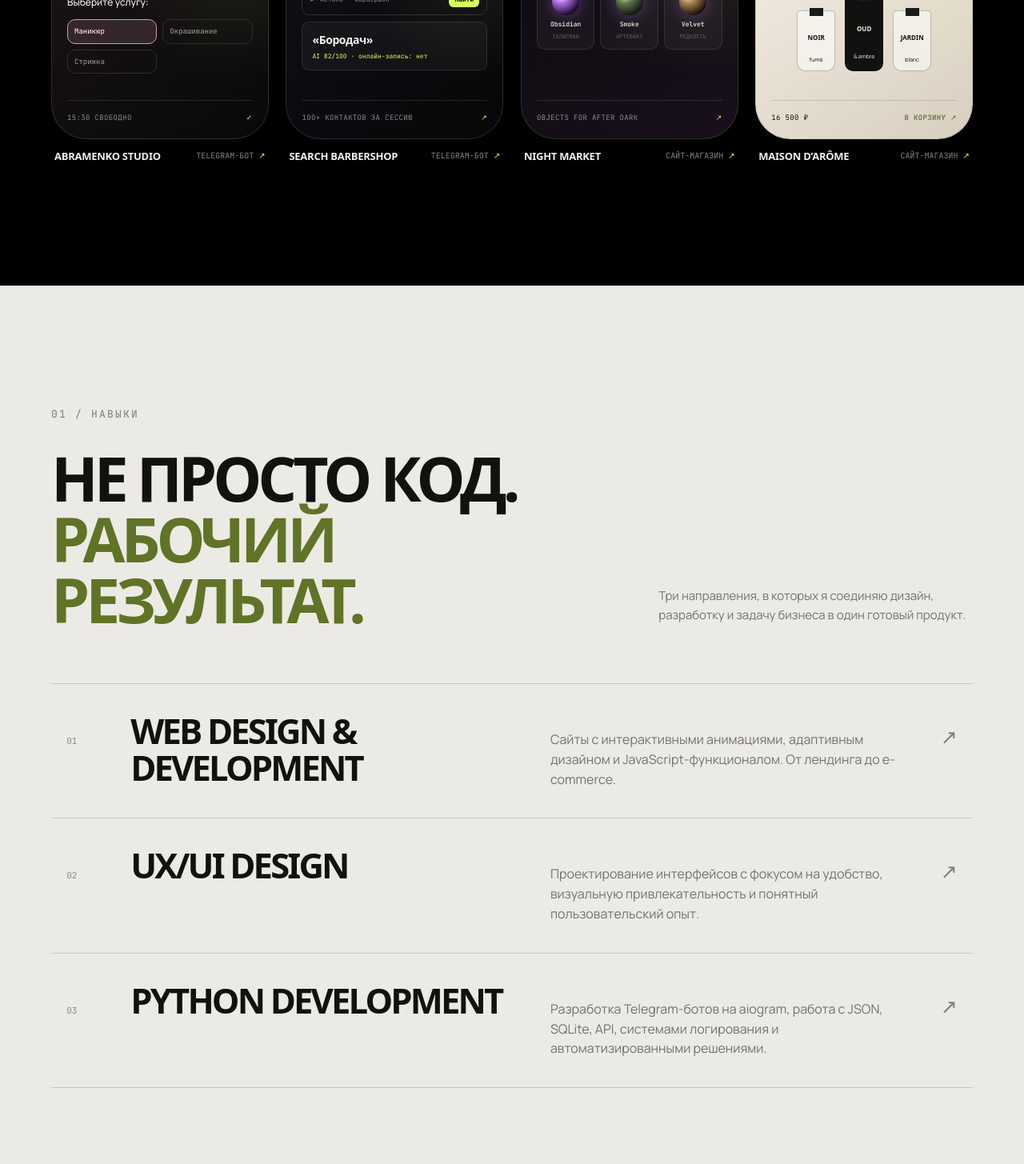
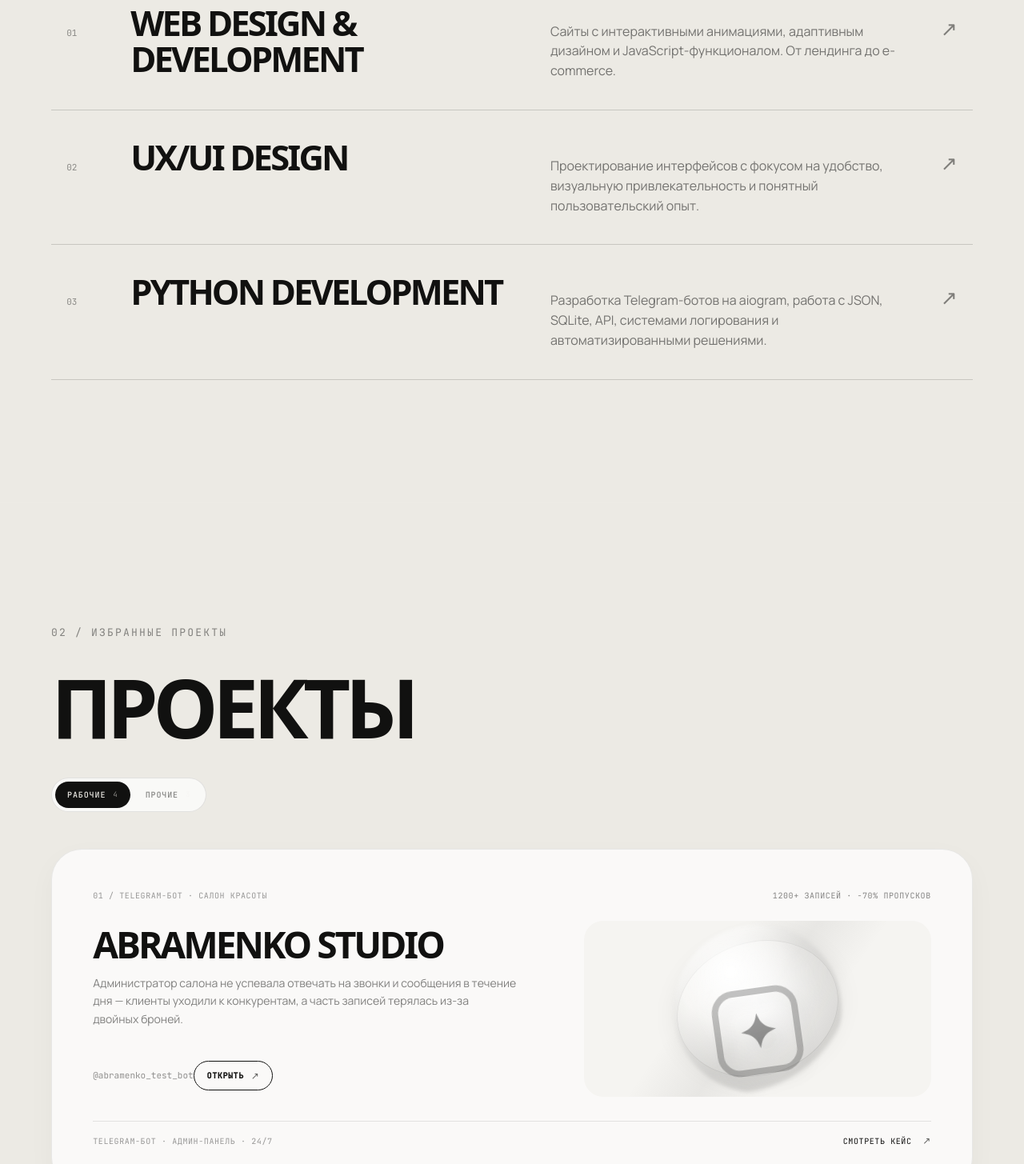
Before and after one commit to ignatvanuskin-sys/portfolio, a React (Vite) app: page / in a window 1280 px wide. Shown: the part 1540-2995 px from the top of the page at 80% size. Built offline with nearby package versions, Linux system fonts and the light colour scheme; a web font is replaced by a local one.

Commit message:
Redesign project cards with visual artwork

```diff
--- a/src/main.jsx
+++ b/src/main.jsx
@@ -235,30 +235,6 @@ function Marquee() {
   return <div className="marquee" aria-hidden="true"><div className="marquee-track">{[...items, ...items].map((item, index) => <span key={`${item}-${index}`}>{item}<i>✳</i></span>)}</div></div>
 }
 
-function DemoVisual({ variant }) {
-  if (variant === 'salon') return <div className="demo-visual demo-salon"><div className="demo-top"><b>● Abramenko Bot</b><small>online</small></div><p>Здравствуйте, Анастасия!<br /><strong>Выберите услугу:</strong></p><div className="demo-pills"><span className="active">Маникюр</span><span>Окрашивание</span><span>Стрижка</span></div><div className="demo-bottom">15:30 свободно <b>✓</b></div></div>
-  if (variant === 'search') return <div className="demo-visual demo-search"><div className="demo-top"><b>@searchbarbershop_bot</b><small>● live</small></div><div className="demo-searchbar">⌕ <span>Астана · Барбершоп</span><b>Найти</b></div><div className="demo-result"><b>«Бородач»</b><small>AI 82/100 · онлайн-запись: нет</small></div><div className="demo-bottom">100+ контактов за сессию <b>↗</b></div></div>
-  if (variant === 'market') return <div className="demo-visual demo-market"><div className="demo-top"><b>NIGHT MARKET</b><small>after dark</small></div><div className="demo-products"><span><i></i><b>Obsidian</b><small>талисман</small></span><span><i></i><b>Smoke</b><small>артефакт</small></span><span><i></i><b>Velvet</b><small>редкость</small></span></div><div className="demo-bottom">Objects for after dark <b>↗</b></div></div>
-  if (variant === 'arome') return <div className="demo-visual demo-arome"><div className="demo-top"><b>Maison d’Arôme</b><small>new collection</small></div><div className="demo-bottles"><span>NOIR<br /><small>fumé</small></span><span className="active">OUD<br /><small>& ambre</small></span><span>JARDIN<br /><small>blanc</small></span></div><div className="demo-bottom">16 500 ₽ <b>В корзину ↗</b></div></div>
-  if (variant === 'forma') return <div className="demo-visual demo-forma"><div className="demo-top"><b>NOVA FORMA</b><small>architecture</small></div><h4>Создаем пространства,<br /><em>которые остаются.</em></h4><div className="demo-stats"><span><b>12</b>лет</span><span><b>86</b>проектов</span><span><b>5</b>гарантия</span></div><div className="demo-bottom">Обсудить проект <b>↗</b></div></div>
-  if (variant === 'forge') return <div className="demo-visual demo-forge"><div className="demo-top"><b>FORGE ATELIER</b><small>The Living Horizon</small></div><h4>A collection of homes,<br /><em>shaped around light.</em></h4><div className="demo-bottom">Алматы · 24 резиденции <b>↗</b></div></div>
-  return <div className="demo-visual demo-email"><div className="demo-top"><b>✉ Email Studio</b><small>live · railway</small></div><div className="demo-mail-stats"><span><b>42%</b>open rate</span><span><b>18%</b>click rate</span><span><b>+31</b>new leads</span></div><div className="demo-flow">Новый подписчик <i>→</i> Welcome <i>→</i> Акция</div><div className="demo-bottom">12 шаблонов · 3 цепочки <b>↗</b></div></div>
-}
-
-function DemoReel({ onOpen }) {
-  return (
-    <section className="demo-section section-dark" aria-labelledby="demo-title">
-      <div className="section-label">00 / DEMO REEL</div>
-      <div className="demo-heading"><h2 id="demo-title">Вместо YouTube —<br /><em>живые продукты.</em></h2><p>Никаких чужих роликов и случайных ссылок. Здесь можно быстро увидеть, как выглядят реальные решения: наведи, выбери кейс, открой подробности.</p></div>
-      <div className="demo-rail">
-        {cases.slice(0, 4).map((item, index) => <button className="demo-card" key={item.title} onClick={() => onOpen(item)} aria-label={`Открыть демо ${item.title}`} {...HoverProps()}>
-          <div className="demo-card-number">0{index + 1}</div><DemoVisual variant={item.visual} /><div className="demo-card-caption"><b>{item.title}</b><span>{item.type.split(' · ')[0]} <Arrow /></span></div>
-        </button>)}
-      </div>
-    </section>
-  )
-}
-
 function Skills() {
   const skills = [
     ['Web Design & Development', 'Сайты с интерактивными анимациями, адаптивным дизайном и JavaScript-функционалом. От лендинга до e-commerce.'],
@@ -268,11 +244,16 @@ function Skills() {
   return <section className="paper-section skills-section" id="skills"><div className="section-label">01 / НАВЫКИ</div><div className="paper-heading"><h2>Не просто код.<br /><em>Рабочий результат.</em></h2><p>Три направления, в которых я соединяю дизайн, разработку и задачу бизнеса в один готовый продукт.</p></div><div className="skill-list">{skills.map(([name, description], index) => <article className="skill-row" key={name}><span className="skill-index">0{index + 1}</span><h3>{name}</h3><p>{description}</p><Arrow /></article>)}</div></section>
 }
 
+function ProjectArt({ variant }) {
+  const labels = { salon: '✦', search: '⌕', market: '◒', arome: '◉', forma: '⌂', forge: '◌', email: '✉' }
+  return <div className={`project-art project-art-${variant}`} aria-hidden="true"><span className="art-halo"></span><b>{labels[variant] || '✦'}</b><i></i></div>
+}
+
 function ProjectCard({ item, index, onOpen }) {
   const [ref, visible] = useReveal()
   return <button ref={ref} className={`work-card ${visible ? 'is-visible' : ''}`} style={{ '--delay': `${index * 70}ms` }} onClick={() => onOpen(item)} {...HoverProps()}>
     <div className="work-card-top"><span>0{index + 1} / {item.type}</span><span>{item.metric}</span></div>
-    <div className="work-card-main"><div><h3>{item.title}</h3><p>{item.task}</p><small>{item.handle}</small></div><div className={`work-preview preview-${item.visual}`}><DemoVisual variant={item.visual} /></div></div>
+    <div className="work-card-main"><div className="work-copy"><h3>{item.title}</h3><p>{item.task}</p><small>{item.handle}</small><span className="work-card-link">Открыть <Arrow /></span></div><ProjectArt variant={item.visual} /></div>
     <div className="work-card-bottom"><span>{item.stack}</span><span className="work-open">Смотреть кейс <Arrow /></span></div>
   </button>
 }
@@ -280,7 +261,7 @@ function ProjectCard({ item, index, onOpen }) {
 function Projects({ onOpen }) {
   const [filter, setFilter] = useState('work')
   const visibleCases = filter === 'work' ? cases.slice(0, 4) : cases.slice(4)
-  return <section className="work-section section-dark" id="work"><div className="section-label">02 / ИЗБРАННЫЕ ПРОЕКТЫ</div><div className="work-heading"><h2>Рабочие продукты.<br /><em>Не просто демо.</em></h2><p>Сохранил проекты и ссылки. Переключай подборки и открывай каждый кейс, чтобы увидеть задачу, решение и результат.</p></div><div className="work-tabs" role="tablist" aria-label="Фильтр проектов"><button className={filter === 'work' ? 'is-active' : ''} role="tab" aria-selected={filter === 'work'} onClick={() => setFilter('work')} {...HoverProps()}>Рабочие <b>{cases.slice(0, 4).length}</b></button><button className={filter === 'other' ? 'is-active' : ''} role="tab" aria-selected={filter === 'other'} onClick={() => setFilter('other')} {...HoverProps()}>Прочие <b>{cases.slice(4).length}</b></button></div><div className="work-list">{visibleCases.map((item, index) => <ProjectCard key={item.title} item={item} index={index} onOpen={onOpen} />)}</div></section>
+  return <section className="work-section section-dark paper-projects" id="work"><div className="section-label">02 / ИЗБРАННЫЕ ПРОЕКТЫ</div><div className="work-heading"><h2>Проекты</h2><p>Сохранил проекты и ссылки. Переключай подборки и открывай каждый кейс, чтобы увидеть задачу, решение и результат.</p></div><div className="work-tabs" role="tablist" aria-label="Фильтр проектов"><button className={filter === 'work' ? 'is-active' : ''} role="tab" aria-selected={filter === 'work'} onClick={() => setFilter('work')} {...HoverProps()}>Рабочие <b>{cases.slice(0, 4).length}</b></button><button className={filter === 'other' ? 'is-active' : ''} role="tab" aria-selected={filter === 'other'} onClick={() => setFilter('other')} {...HoverProps()}>Прочие <b>{cases.slice(4).length}</b></button></div><div className="work-list">{visibleCases.map((item, index) => <ProjectCard key={item.title} item={item} index={index} onOpen={onOpen} />)}</div></section>
 }
 
 function Services() {
@@ -368,7 +349,6 @@ function App() {
     <main>
       <Hero />
       <Marquee />
-      <DemoReel onOpen={setActive} />
       <Skills />
       <Projects onOpen={setActive} />
       <Services />
--- a/src/styles.css
+++ b/src/styles.css
@@ -129,6 +129,16 @@ a:hover .arrow, button:hover .arrow { transform: translate(4px, -4px); }
 .section-dark:not(.hero).is-in > :nth-child(4), .paper-section.is-in > :nth-child(4) { transition-delay: 210ms; }
 .section-dark .section-label, .section-dark .section-label { color: var(--acid); }
 .paper-section .section-label { color: rgba(17, 17, 16, .5); }
+.paper-projects { background: var(--paper); color: var(--ink-dark); border-top-color: var(--paper-line); }
+.paper-projects .section-label { color: rgba(17,17,16,.48); }
+.paper-projects .work-heading { display: block; margin-bottom: 45px; }
+.paper-projects .work-heading h2 { font-size: clamp(56px, 8vw, 132px); color: var(--ink-dark); }
+.paper-projects .work-heading p { display: none; }
+.paper-projects .work-tabs { position: relative; z-index: 2; width: max-content; margin: -94px 0 46px auto; border-color: rgba(17,17,16,.1); background: rgba(255,255,255,.7); }
+.paper-projects .work-tabs button { color: rgba(17,17,16,.5); }
+.paper-projects .work-tabs button:hover { color: var(--ink-dark); }
+.paper-projects .work-tabs button.is-active { background: var(--ink-dark); color: var(--paper); }
+.paper-projects .work-tabs button.is-active b { color: rgba(236,234,228,.55); }
 .demo-section, .work-section, .process-section, .faq-section, .contact-section { border-top: 1px solid var(--line); }
 .demo-heading, .work-heading, .paper-heading, .process-heading, .faq-heading, .contact-heading { display: grid; grid-template-columns: minmax(0, 1.3fr) minmax(280px, .7fr); align-items: end; gap: 30px; margin: 34px auto 66px; }
 .demo-heading h2, .work-heading h2, .paper-heading h2, .process-heading h2, .faq-heading h2, .contact-heading h2 { margin: 0; font: 600 clamp(36px, 6vw, 88px)/.99 var(--display); letter-spacing: -.065em; text-transform: uppercase; }
@@ -240,6 +250,39 @@ a:hover .arrow, button:hover .arrow { transform: translate(4px, -4px); }
 .work-card-bottom { padding-top: 18px; border-top: 1px solid var(--line); }
 .work-open { color: var(--fg); }
 .work-open .arrow { margin-left: 7px; color: var(--acid); }
+.paper-projects .work-card { min-height: 370px; padding: clamp(28px, 4vw, 58px); border-color: rgba(17,17,16,.08); border-radius: clamp(24px, 3vw, 40px); background: rgba(255,255,255,.72); color: var(--ink-dark); box-shadow: 0 12px 34px rgba(17,17,16,.035); }
+.paper-projects .work-card:hover { border-color: rgba(17,17,16,.12); background: #fff; box-shadow: 0 18px 45px rgba(17,17,16,.08); }
+.paper-projects .work-card::before { background: conic-gradient(from var(--beam-angle, 0deg), transparent 0 72%, rgba(17,17,16,.18) 78%, rgba(17,17,16,.35) 82%, transparent 88%); }
+.paper-projects .work-card::after { background: #9a9a9a; }
+.paper-projects .work-card-top, .paper-projects .work-card-bottom { color: rgba(17,17,16,.42); }
+.paper-projects .work-card-top span:last-child { color: rgba(17,17,16,.5); }
+.paper-projects .work-card-main { min-height: 245px; grid-template-columns: minmax(0, 1fr) minmax(300px, .82fr); gap: 8%; padding: 24px 0 30px; }
+.paper-projects .work-card h3 { color: var(--ink-dark); font-size: clamp(25px, 3.6vw, 54px); }
+.paper-projects .work-card p { color: rgba(17,17,16,.52); }
+.paper-projects .work-card small { color: rgba(17,17,16,.45); }
+.paper-projects .work-card-bottom { border-top-color: rgba(17,17,16,.1); }
+.paper-projects .work-open, .paper-projects .work-card-link { color: var(--ink-dark); }
+.paper-projects .work-open .arrow, .paper-projects .work-card-link .arrow { color: rgba(17,17,16,.65); }
+.work-copy { align-self: center; }
+.work-card-link { display: inline-flex; align-items: center; gap: 9px; margin-top: 24px; padding: 11px 16px; border: 1px solid currentColor; border-radius: 99em; font: 600 10px var(--mono); letter-spacing: .06em; text-transform: uppercase; }
+.project-art { position: relative; display: grid; place-items: center; min-height: 220px; overflow: hidden; border-radius: 24px; isolation: isolate; background: #f5f4f1; }
+.project-art::before { content: ''; position: absolute; inset: 12%; border: 1px solid rgba(17,17,16,.1); border-radius: 50%; transform: rotate(-18deg) scaleX(.62); box-shadow: 0 0 40px rgba(17,17,16,.08); }
+.project-art::after { content: ''; position: absolute; inset: 0; background: radial-gradient(circle at 50% 45%, rgba(255,255,255,.82), transparent 32%), linear-gradient(125deg, transparent 35%, rgba(17,17,16,.06), transparent 65%); }
+.project-art b { position: relative; z-index: 2; display: grid; place-items: center; width: 108px; height: 108px; border: 8px solid rgba(17,17,16,.25); border-radius: 28px; color: rgba(17,17,16,.42); font: 600 58px/1 var(--body); filter: drop-shadow(8px 12px 8px rgba(17,17,16,.12)); transform: rotate(-8deg); }
+.project-art i { position: absolute; z-index: 1; width: 210px; height: 210px; border-radius: 50%; background: radial-gradient(circle at 34% 28%, #fff, rgba(255,255,255,.28) 32%, rgba(17,17,16,.12) 73%, transparent 75%); filter: blur(2px); animation: art-float 7s ease-in-out infinite; }
+.project-art-search { background: linear-gradient(135deg, #eef0f0, #dfe2df); }
+.project-art-search b { width: 92px; height: 92px; border-radius: 50%; border-width: 13px; border-right-color: transparent; font-size: 0; transform: rotate(-35deg); }
+.project-art-market { background: linear-gradient(135deg, #f1ece7, #d9d5d1); }
+.project-art-market b { border-radius: 50%; border-width: 5px; transform: rotate(22deg); }
+.project-art-arome { background: linear-gradient(135deg, #f5f2ed, #e3ddd3); }
+.project-art-arome b { border-radius: 12px 12px 30px 30px; border-width: 4px; }
+.project-art-forma { background: linear-gradient(135deg, #e5e9e4, #cbd4cb); }
+.project-art-forma b { border-radius: 50% 50% 16px 16px; }
+.project-art-forge { background: linear-gradient(135deg, #e5ebe4, #cdd8ce); }
+.project-art-forge b { border-radius: 50%; border-width: 4px; }
+.project-art-email { background: linear-gradient(135deg, #eceff2, #d9dee5); }
+.project-art-email b { border-radius: 12px; border-width: 4px; transform: rotate(0); }
+@keyframes art-float { 50% { transform: translate3d(8px, -9px, 0) scale(1.04); } }
 
 .services-section { padding-bottom: clamp(82px, 10vw, 140px); }
 .service-grid { display: grid; grid-template-columns: repeat(3, 1fr); gap: 1px; border-top: 1px solid var(--paper-line); border-bottom: 1px solid var(--paper-line); background: var(--paper-line); }
@@ -361,6 +404,11 @@ a:hover .arrow, button:hover .arrow { transform: translate(4px, -4px); }
   .skill-row p { grid-column: 2 / 4; margin-top: -4px; font-size: 14px; }
   .skill-row .arrow { grid-column: 3; grid-row: 1; }
   .work-card { padding: 19px; }
+  .paper-projects .work-heading { margin-bottom: 34px; }
+  .paper-projects .work-heading h2 { font-size: clamp(48px, 16vw, 78px); }
+  .paper-projects .work-tabs { margin: -20px 0 28px 0; }
+  .paper-projects .work-card { min-height: 0; padding: 19px; }
+  .paper-projects .project-art { min-height: 205px; }
   .work-card-top { align-items: flex-start; flex-direction: column; gap: 7px; }
   .work-card-top span:last-child { text-align: left; }
   .work-card-main { gap: 22px; padding: 25px 0; }
```
